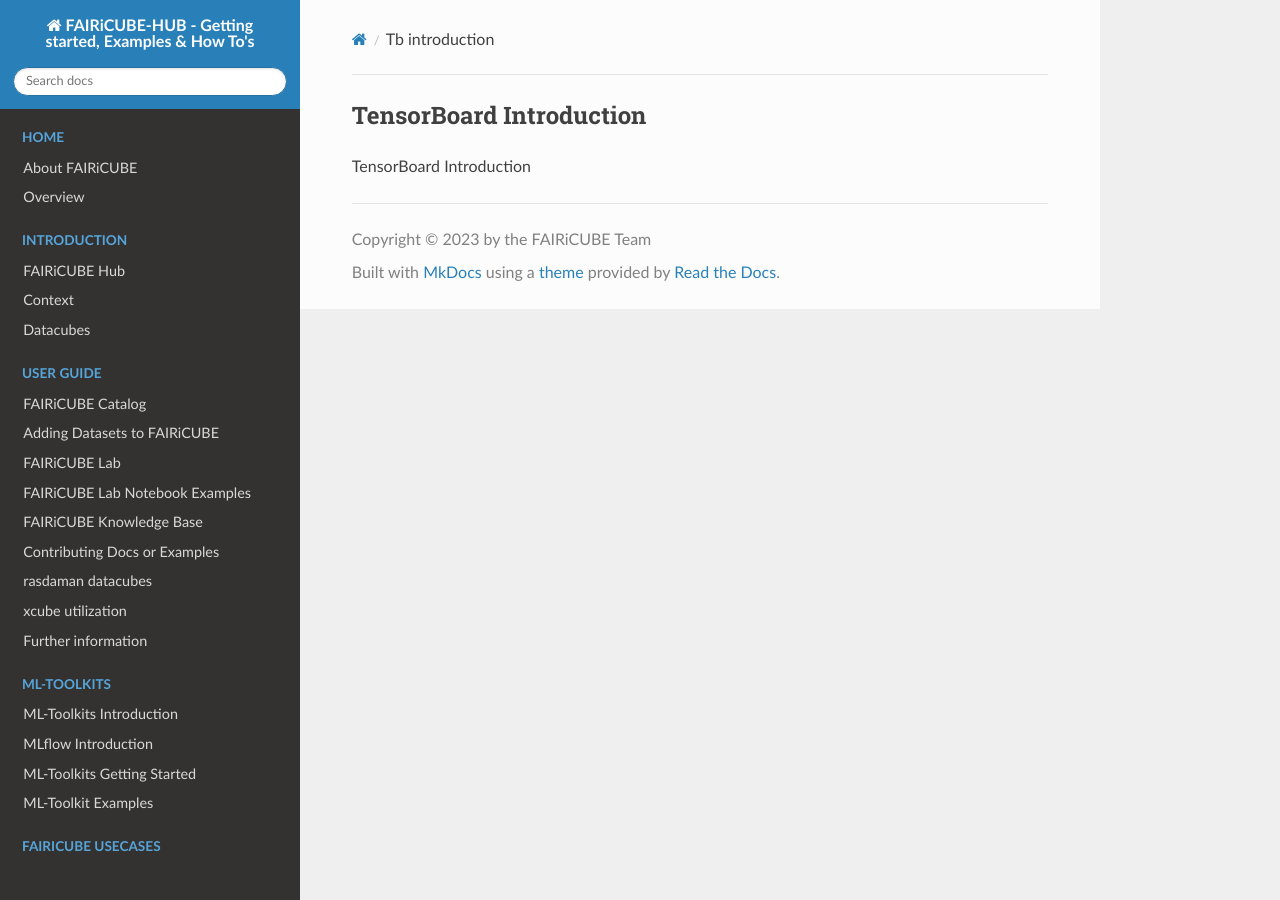
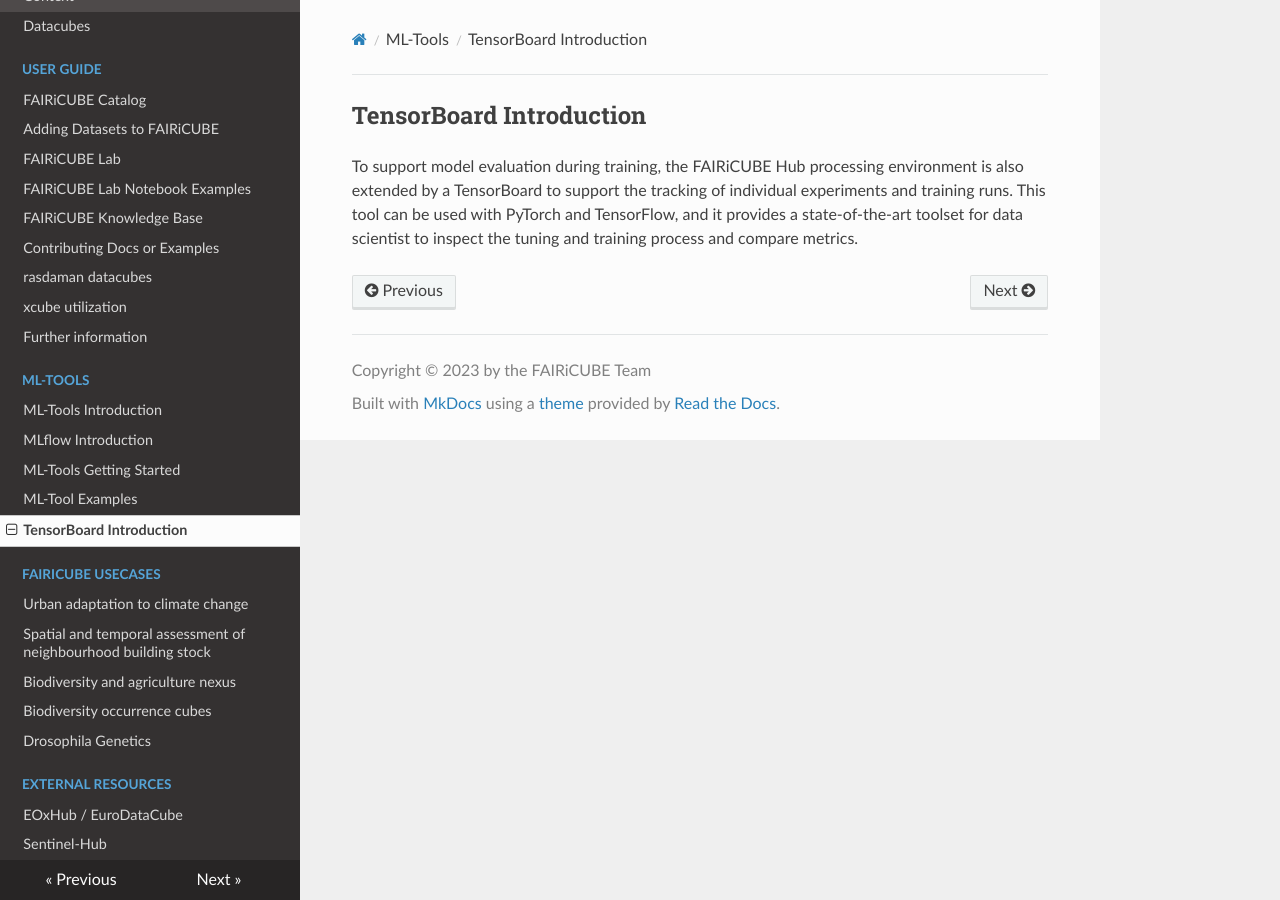
Before and after one commit to FAIRiCUBE/collaboration-platform, an MkDocs documentation site: the page built from docs/ml-toolkits/tb_introduction.md, in a window 1280 px wide. Built offline with MkDocs 1.6.1, drawn with Linux system fonts in a browser that asks for light colours; nearby versions of some CDN libraries.

```diff
--- a/docs/ml-toolkits/tb_introduction.md
+++ b/docs/ml-toolkits/tb_introduction.md
@@ -1,4 +1,4 @@
 # TensorBoard Introduction
 
 
-TensorBoard Introduction
+To support model evaluation during training, the FAIRiCUBE Hub processing environment is also extended by a TensorBoard to support the tracking of individual experiments and training runs. This tool can be used with PyTorch and TensorFlow, and it provides a state-of-the-art toolset for data scientist to inspect the tuning and training process and compare metrics.
--- a/mkdocs.yml
+++ b/mkdocs.yml
@@ -26,11 +26,12 @@ nav:
     - xcube utilization:  guide/xcube_generation.md
 #    - ML Toolkits: guide/ml-toolkits.md
     - Further information: guide/further-information.md
-  - ML-Toolkits:
-    - ML-Toolkits Introduction: ml-toolkits/ml_introduction.md
+  - ML-Tools:
+    - ML-Tools Introduction: ml-toolkits/ml_introduction.md
     - MLflow Introduction: ml-toolkits/mlflow_introduction.md
-    - ML-Toolkits Getting Started: ml-toolkits/ml_getting-started.md
-    - ML-Toolkit Examples: ml-toolkits/ml_examples.md
+    - ML-Tools Getting Started: ml-toolkits/ml_getting-started.md
+    - ML-Tool Examples: ml-toolkits/ml_examples.md
+    - TensorBoard Introduction: ml-toolkits/tb_introduction.md
 ##    - ML Recommendations and Considerations: ml-toolkit/ml_recommendations.md
 #    - Scikit Introduction: ml-toolkits/sk_introduction.md
 #    - Scikit Getting Started: ml-toolkits/sk_getting-started.md
```
Also changed, not shown: docs/guide/further-information.md (+3 -0 lines), docs/ml-toolkits/mlflow_introduction.md (+2 -2 lines).
